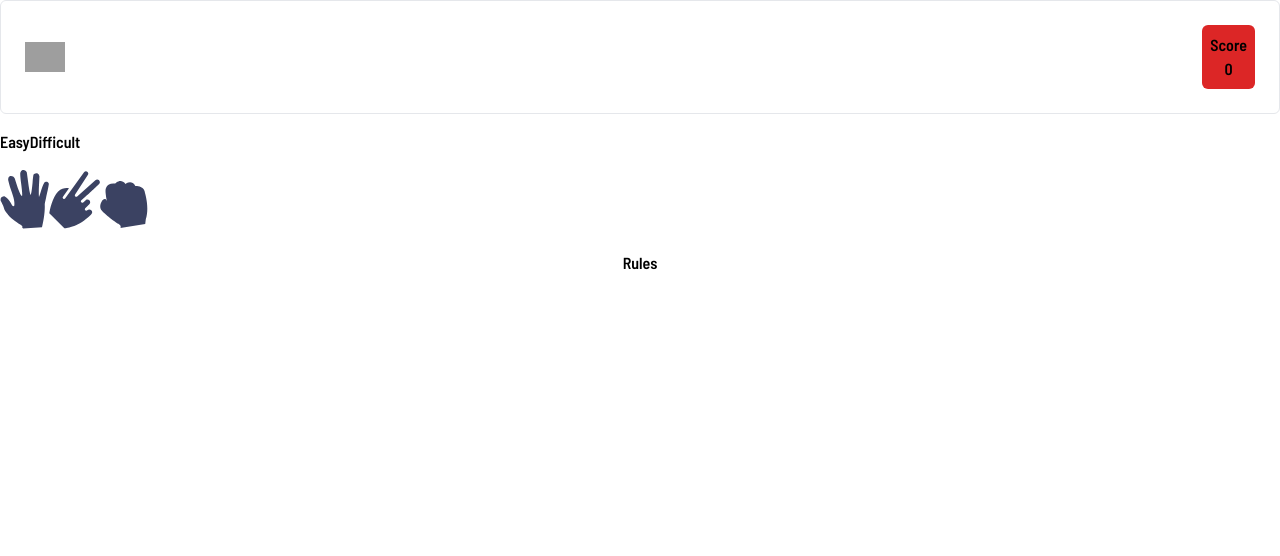
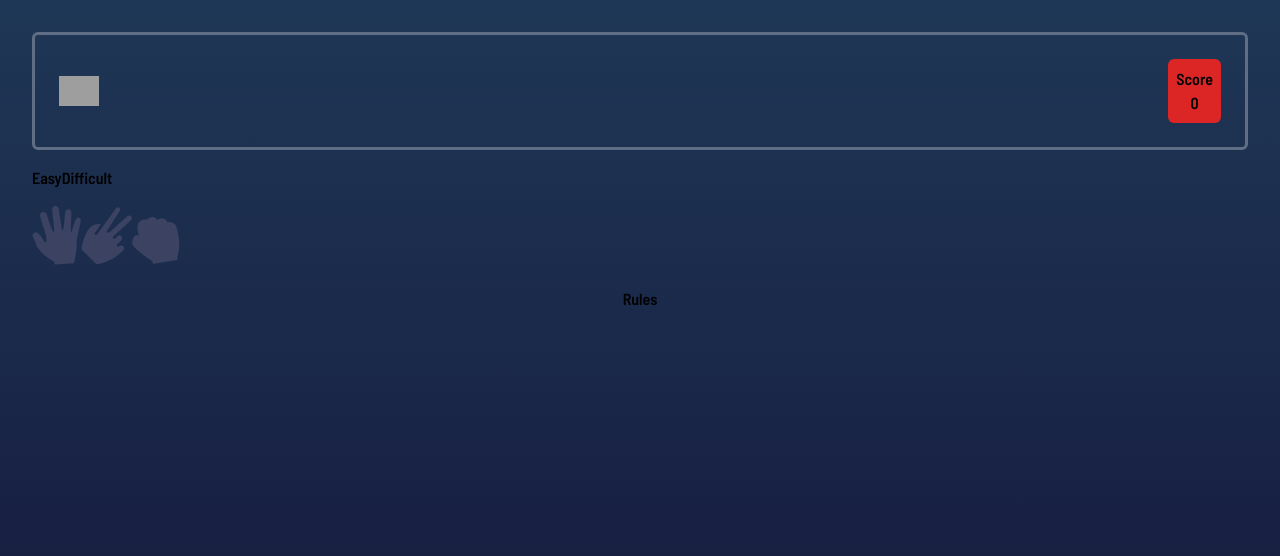
Before and after one commit to rafo38kh/rock-paper-scissors-master, a Next.js app: page / in a window 1280 px wide. Shown: the top 556 px of the page. Built offline with nearby package versions, Linux system fonts and the light colour scheme; grey boxes are pictures that could not be loaded.

Commit message:
score component

```diff
--- a/app/layout.tsx
+++ b/app/layout.tsx
@@ -20,7 +20,9 @@ export default function RootLayout({
 }) {
   return (
     <html lang="en">
-      <body className={barlow.className}>
+      <body
+        className={`${barlow.className} bg-gradient-to-b from-[#1F3756] to-[#141539] bg-no-repeat bg-cover min-h-screen p-8`}
+      >
         <GameContextProvider>{children}</GameContextProvider>
       </body>
     </html>
--- a/components/GamePage.tsx
+++ b/components/GamePage.tsx
@@ -1,5 +1,4 @@
 "use client";
-import Image from "next/image";
 import React, { useContext, useEffect } from "react";
 
 import { GameContext } from "@/contexts/GameContextProvider";
@@ -7,10 +6,9 @@ import { GameContext } from "@/contexts/GameContextProvider";
 import { playerTypes } from "@/lib/gameInfo";
 import { getRandomPlayerTypeCPU } from "@/helper_functions/getRandomPlayerTypeCPU";
 import { checkWinner } from "@/helper_functions/checkWinner";
+
 import Modal from "./Modal";
-
-import easyIcon from "@/public/images/logo.svg";
-import hardIcon from "@/public/images/logo-bonus.svg";
+import Score from "./Score";
 
 export default function GamePage() {
   const {
@@ -51,19 +49,7 @@ export default function GamePage() {
 
   return (
     <div className="flex flex-col gap-4">
-      <div className="flex justify-between items-center p-6 rounded-md border">
-        {gameMode === "easy" ? (
-          <Image src={easyIcon} alt="Icon" height={40} width={40} />
-        ) : (
-          <Image src={hardIcon} alt="Icon" height={40} width={40} />
-        )}
-
-        <div className="flex flex-col justify-center items-center  p-2 bg-red-600 rounded-md">
-          <span>Score</span>
-          <span>{score}</span>
-        </div>
-      </div>
-
+      <Score />
       <div>
         <button onClick={() => setGameMode("easy")}>Easy</button>
         <button onClick={() => setGameMode("hard")}>Difficult</button>
--- /dev/null
+++ b/components/Score.tsx
@@ -0,0 +1,26 @@
+import React, { useContext } from "react";
+
+import Image from "next/image";
+import { GameContext } from "@/contexts/GameContextProvider";
+
+import easyIcon from "@/public/images/logo.svg";
+import hardIcon from "@/public/images/logo-bonus.svg";
+
+export default function Score() {
+  const { gameMode, score } = useContext(GameContext);
+
+  return (
+    <div className="flex justify-between items-center p-6 rounded-md border-solid border-[3px] border-[#606E85]">
+      {gameMode === "easy" ? (
+        <Image src={easyIcon} alt="Icon" height={40} width={40} />
+      ) : (
+        <Image src={hardIcon} alt="Icon" height={40} width={40} />
+      )}
+
+      <div className="flex flex-col justify-center items-center  p-2 bg-red-600 rounded-md">
+        <span>Score</span>
+        <span>{score}</span>
+      </div>
+    </div>
+  );
+}
```
